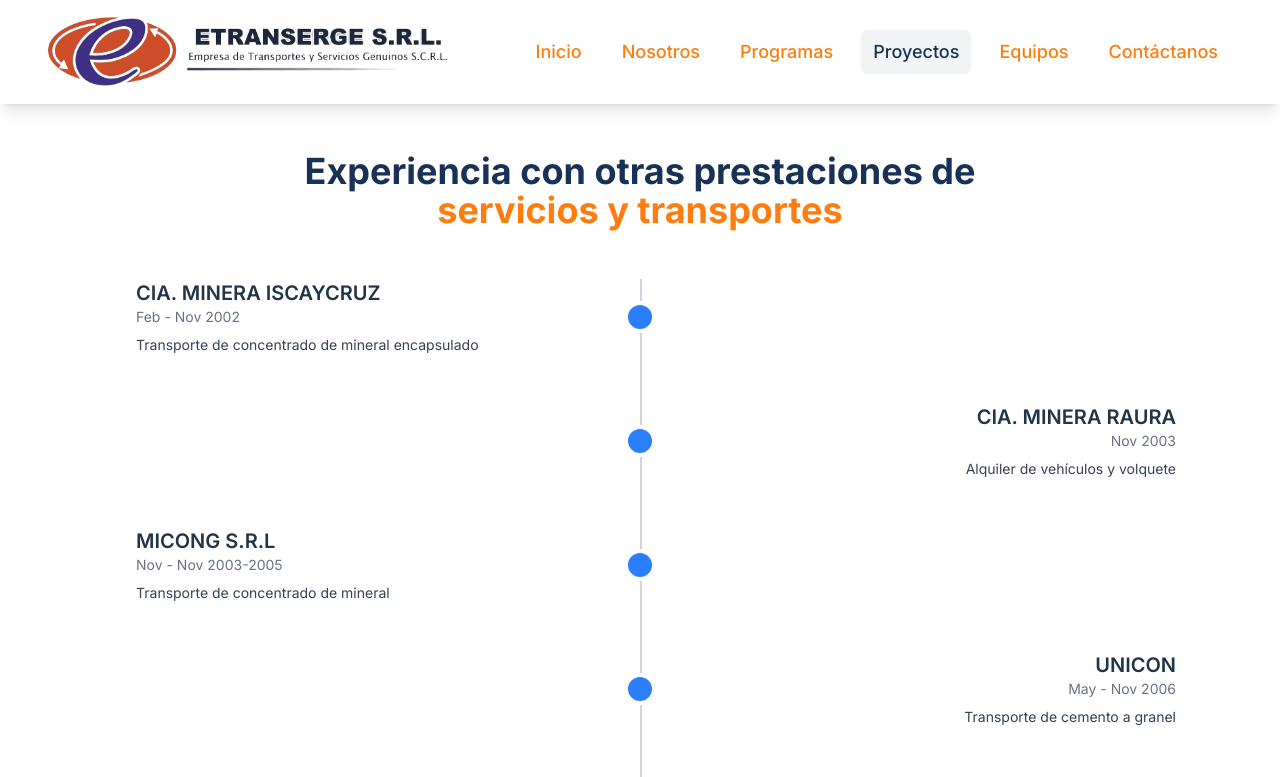
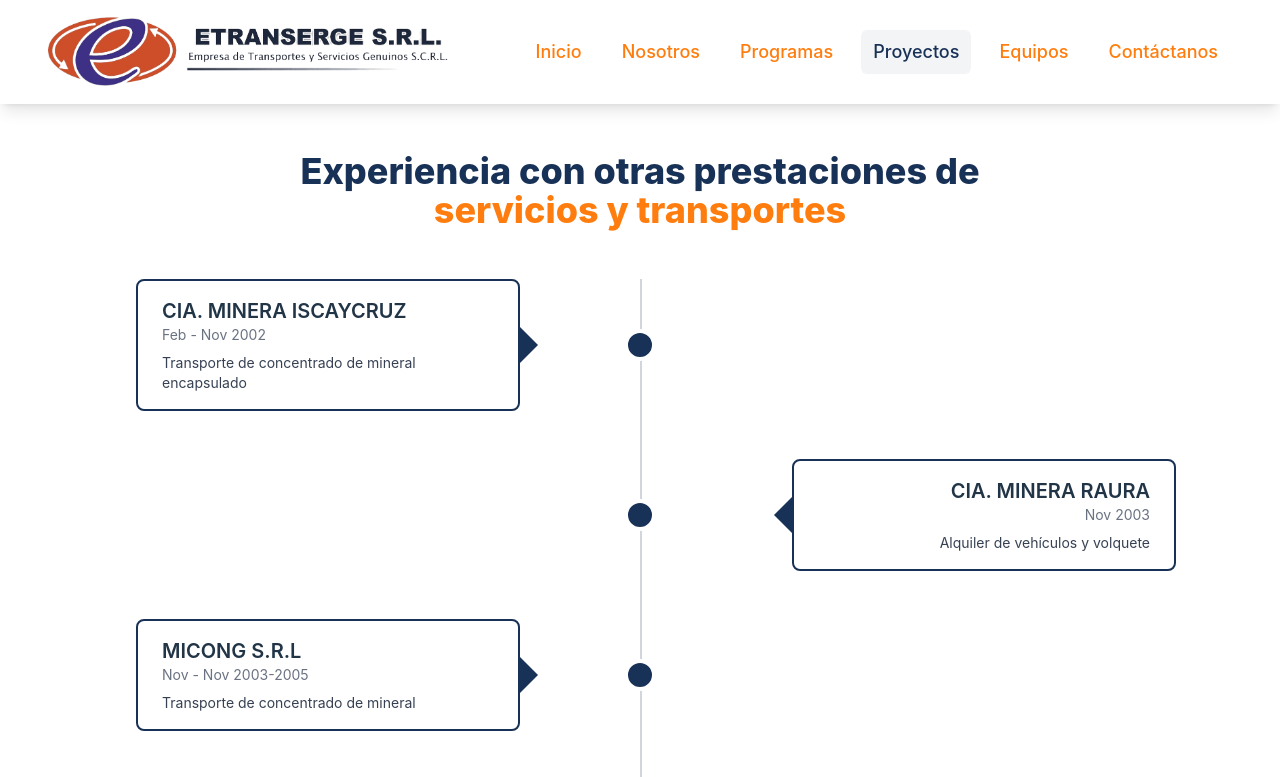
Before and after one commit to cristhian-fernandez-cumbia/vite-landing-etranserge, a React (Vite) app: page /proyectos in a window 1280 px wide. Shown: the top 777 px of the page. Built offline with nearby package versions, Linux system fonts and the light colour scheme.

Commit message:
feat(proyecto): desplazamiento efecto

```diff
--- a/package.json
+++ b/package.json
@@ -13,7 +13,9 @@
     "@mui/icons-material": "^6.4.2",
     "@mui/material": "^6.4.2",
     "@tailwindcss/vite": "^4.0.3",
+    "animate.css": "^4.1.1",
     "react": "^18.3.1",
+    "react-animate-on-scroll": "^2.1.9",
     "react-dom": "^18.3.1",
     "react-router-dom": "^7.1.5"
   },
--- a/src/index.css
+++ b/src/index.css
@@ -1,5 +1,5 @@
+@import 'animate.css/animate.compat.css';
 @import url('https://fonts.googleapis.com/css2?family=Inter:wght@400;500;600;700&display=swap');
-
 @import url('https://fonts.googleapis.com/css2?family=Kalam&display=swap');
 @import "tailwindcss";
 
--- a/src/pages/Equipos.tsx
+++ b/src/pages/Equipos.tsx
@@ -24,7 +24,7 @@
   ];
 
   return (
-    <div className="py-12 px-10">
+    <div className="py-12">
       <div className="flex flex-row justify-center items-center mb-8">
         <div className="w-2 h-6 lg:h-7 xl:h-8 2xl:h-10 bg-secondary mr-2"></div>
         <h1 className="text-2xl lg:text-3xl xl:text-4xl 2xl:text-5xl font-bold text-primario">EQUIPOS DE CARGIO</h1>
@@ -32,7 +32,7 @@
 
       <div className="space-y-6">
         {items_cargio.map((item, index) => (
-          <div className={`flex ${index % 2 === 0 ? 'flex-row':'flex-row-reverse'}`} >
+          <div className={`flex ${index % 2 === 0 ? 'flex-row animate-slide-left':'flex-row-reverse animate-slide-right'} mb-0`} >
             <div className={`flex ${index % 2 === 0 ? 'flex-row':'flex-row-reverse '} md:w-[60%]`}>
               <div
                 key={index}
--- a/src/pages/Proyectos.tsx
+++ b/src/pages/Proyectos.tsx
@@ -1,3 +1,6 @@
+import ScrollAnimation from 'react-animate-on-scroll';
+import 'animate.css/animate.compat.css';
+
 const Proyectos = () => {
   const items = [
     { titulo: "CIA. MINERA ISCAYCRUZ", subtitulo: "", meses: "Feb - Nov", ano: "2002", description: "Transporte de concentrado de mineral encapsulado" },
@@ -30,14 +33,30 @@
         {items.map((item, index) => (
           <div key={index} className={`flex items-center mb-12 ${index % 2 === 0 ? 'flex-row' : 'flex-row-reverse'}`}>
             {/* Círculo de la línea de tiempo */}
-            <div className="w-8 h-8 bg-blue-500 rounded-full border-4 border-white absolute left-1/6 md:left-1/2 transform -translate-x-1/2 z-10"></div>
+            <div className="w-8 h-8 bg-[#183156] rounded-full border-4 border-white absolute left-1/6 md:left-1/2 transform -translate-x-1/2 z-10"></div>
 
             {/* Contenido del item */}
-            <div className={`flex-1 ${index % 2 === 0 ? 'pl-24 md:pl-16' : 'pl-24 md:pr-16'} ${index % 2 === 0 ? 'text-left' : 'text left md:text-right'}`}>
-              <h3 className="text-xl font-semibold text-primary">{item.titulo}</h3>
-              {item.subtitulo && <p className="text-sm text-gray-600">{item.subtitulo}</p>}
-              <p className="text-sm text-gray-500">{item.meses} {item.ano}</p>
-              <p className="mt-2 text-sm text-gray-700">{item.description}</p>
+            <div className={`flex-1 ${index % 2 === 0 ? 'pl-24 md:pl-16' : 'pl-24 md:pr-16'} ${index % 2 === 0 ? 'text-left' : 'text-left md:text-right'}`}>
+              {/* Contenedor del borde */}
+              <ScrollAnimation
+                animateIn={index % 2 === 0 ? 'fadeInLeft' : 'fadeInRight'}
+                animateOnce={true}
+                offset={100} // Se aplica cuando se ha desplazado una cierta distancia
+              >
+                <div className="lg:border-2 lg:border-[#183156] inline-flex flex-col lg:w-96 lg:px-6 lg:py-4 lg:rounded-lg lg:relative">
+                  {/* Flecha */}
+
+                    <div
+                      className={`lg:absolute lg:top-1/2 lg:-translate-y-1/2 lg:border-t-[20px] lg:border-t-transparent lg:border-r-[20px] lg:border-r-[#183156] lg:border-b-[20px] lg:border-b-transparent lg:w-0 lg:h-0 lg:transform
+                      ${index % 2 === 0 ? 'lg:right-[-20px] lg:rotate-180' : 'lg:left-[-20px] lg:rotate-0'}`}
+                    ></div>
+
+                  <h3 className="text-xl font-semibold text-primary">{item.titulo}</h3>
+                  {item.subtitulo && <p className="text-sm text-gray-600">{item.subtitulo}</p>}
+                  <p className="text-sm text-gray-500">{item.meses} {item.ano}</p>
+                  <p className="mt-2 text-sm text-gray-700">{item.description}</p>
+                </div>
+              </ScrollAnimation>
             </div>
           </div>
         ))}
--- /dev/null
+++ b/src/types/react-animate-on-scroll.d.ts
@@ -0,0 +1,5 @@
+declare module 'react-animate-on-scroll' {
+  // eslint-disable-next-line @typescript-eslint/no-explicit-any
+  const ScrollAnimation: any;
+  export default ScrollAnimation;
+}
```
Also changed, not shown: 1 other file (tests, documents, lock files or other folders).
